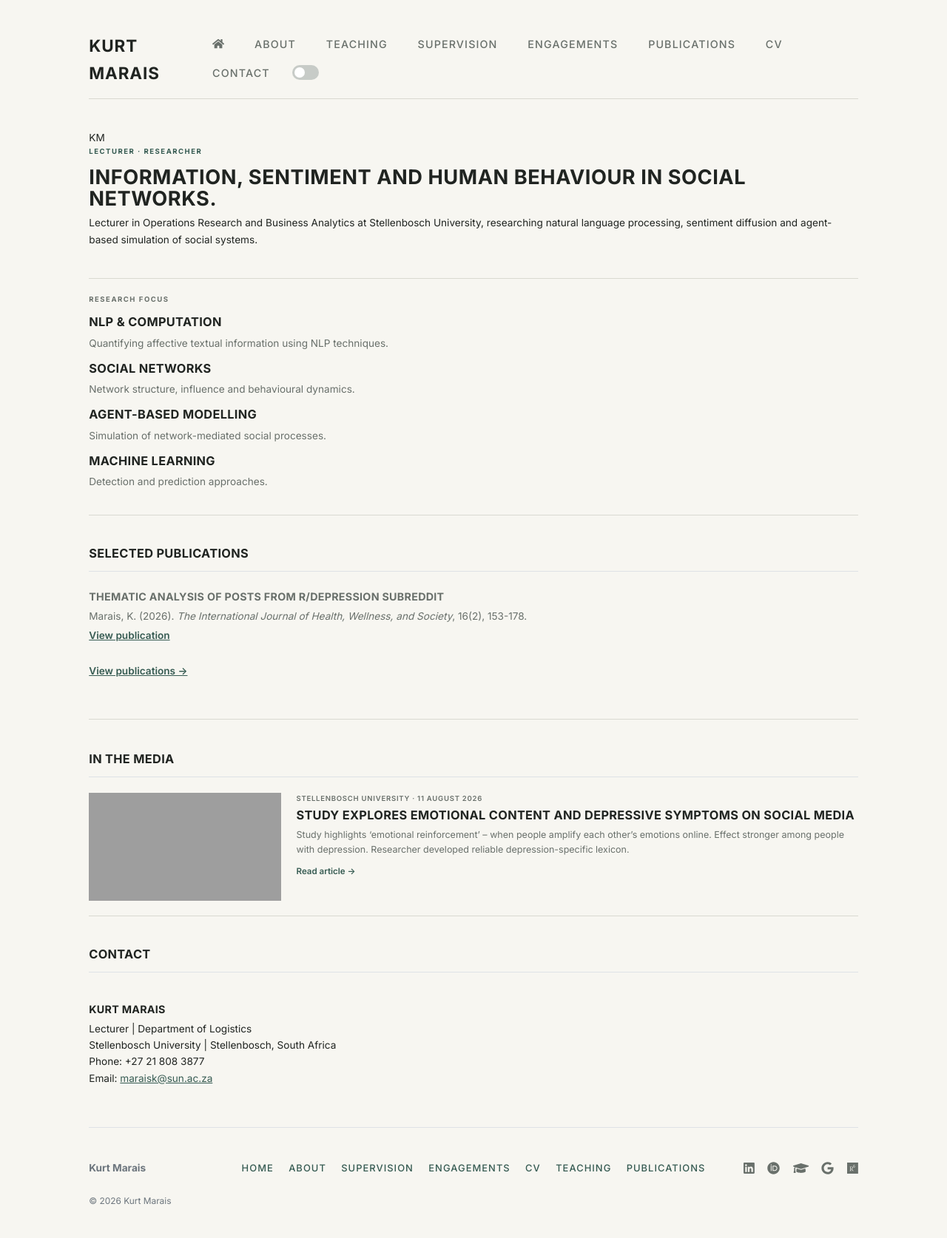
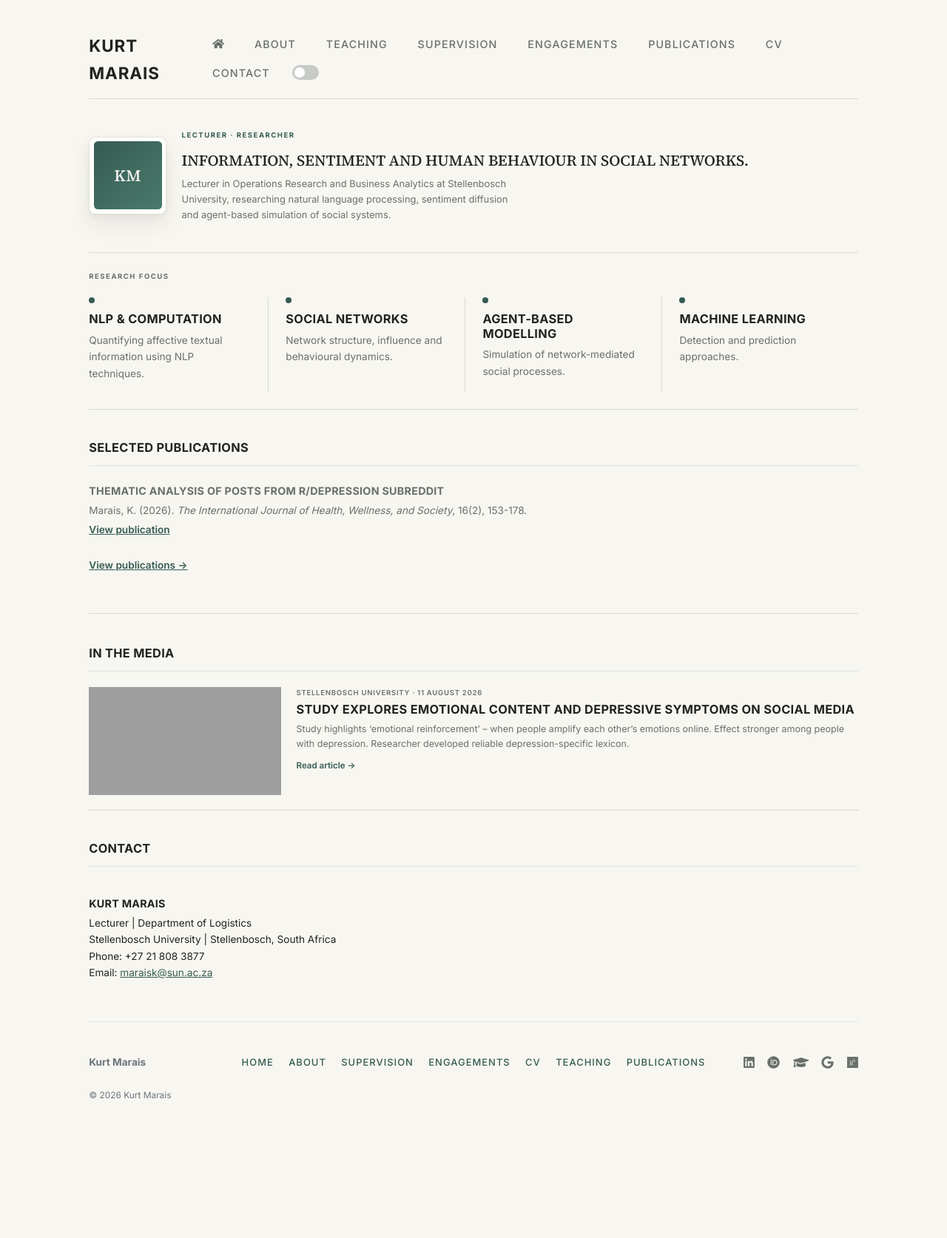
Before and after one commit to kurtmarais/kurtmarais.github.io, a Jekyll site: the page built from index.md, in a window 1280 px wide. Shown: the whole page at 74% size. Built offline with Jekyll 4.4.1, drawn with Linux system fonts in a browser that asks for light colours; after the commit the page ends 1531 px from its top, so only the background shows below that; grey boxes are pictures that could not be loaded.

Commit message:
Add files via upload

```diff
--- a/_sass/main.scss
+++ b/_sass/main.scss
@@ -107,18 +107,68 @@ h4 {
 }
 
 
-/* HOMEPAGE */
+/* HOMEPAGE — HERO MASTHEAD */
 
-.home-intro h1 {
-  letter-spacing: 0.01em;
-  line-height: 1.05;
+.hero-masthead {
+  display: flex;
+  align-items: center;
+  gap: 1.5rem;
 }
 
-.home-image {
-  width: 100%;
-  aspect-ratio: 1 / 1;
+.hero-photo-card {
+  flex: 0 0 auto;
+  background: #fffefb;
+  border: 1px solid #e3e1d8;
+  border-radius: 0.65rem;
+  box-shadow:
+    0 1rem 2rem rgba(32, 36, 33, 0.08),
+    0 0.25rem 0.6rem rgba(32, 36, 33, 0.05);
+  padding: 0.4rem;
+}
+
+.hero-photo-placeholder,
+.hero-photo {
+  width: 92px;
+  height: 92px;
+  border-radius: 0.4rem;
+  display: block;
+}
+
+.hero-photo-placeholder {
+  background: linear-gradient(135deg, #365b52 0%, #4a7a6d 100%);
+  display: flex;
+  align-items: center;
+  justify-content: center;
+  color: #f7f6f1;
+  font-family: $serifFont;
+  font-size: 1.6rem;
+  font-weight: 500;
+  letter-spacing: 0.02em;
+}
+
+.hero-photo {
   object-fit: cover;
-  filter: saturate(0.75);
+}
+
+.hero-heading {
+  font-family: $serifFont;
+  font-weight: 500;
+  font-size: 1.5rem;
+  line-height: 1.3;
+  letter-spacing: -0.005em;
+  margin: 0 0 0.6rem 0;
+  color: $bodyColor;
+}
+
+.hero-intro {
+  color: #69706b;
+  font-size: 0.95rem;
+  line-height: 1.6;
+  max-width: 56ch;
+}
+
+.hero-intro p {
+  margin: 0;
 }
 
 .home-nav-link {
@@ -145,16 +195,34 @@ h4 {
 .research-strip {
   border-top: 1px solid #d9d9d1;
   border-bottom: 1px solid #d9d9d1;
-  padding: 1.5rem 0;
+  padding: 1.75rem 0;
 }
 
-.research-strip h3 {
-  color: $linkColor;
-  font-family: $bodyFont;
-  font-size: 0.75rem;
-  font-weight: 700;
-  letter-spacing: 0.1em;
-  text-transform: uppercase;
+.research-strip-label {
+  margin-bottom: 1.5rem;
+}
+
+.research-grid {
+  display: flex;
+}
+
+.research-item {
+  flex: 1;
+  padding: 0 1.75rem;
+  border-left: 1px solid #d9d9d1;
+}
+.research-item:first-child {
+  padding-left: 0;
+  border-left: none;
+}
+
+.research-marker {
+  display: block;
+  width: 8px;
+  height: 8px;
+  border-radius: 50%;
+  background: $linkColor;
+  margin-bottom: 0.9rem;
 }
 
 .research-strip h4 {
@@ -478,8 +546,31 @@ h4 {
     margin-right: 0.8rem !important;
   }
 
-  .home-intro {
+  .hero-masthead {
     margin-top: 1rem;
+    gap: 1rem;
+  }
+
+  .hero-photo-placeholder,
+  .hero-photo {
+    width: 64px;
+    height: 64px;
+    font-size: 1.1rem;
+  }
+
+  .research-grid {
+    flex-wrap: wrap;
+    row-gap: 1.75rem;
+  }
+
+  .research-item {
+    flex: 0 0 50%;
+    max-width: 50%;
+  }
+
+  .research-item:nth-child(3) {
+    padding-left: 0;
+    border-left: none;
   }
 
   .site-title {
@@ -495,6 +586,20 @@ h4 {
 
   h2 {
     font-size: 1.7rem;
+  }
+}
+
+@media (max-width: 479px) {
+  .research-grid {
+    flex-wrap: wrap;
+  }
+
+  .research-item,
+  .research-item:nth-child(3) {
+    flex: 0 0 100%;
+    max-width: 100%;
+    padding-left: 0;
+    border-left: none;
   }
 }
 
```
